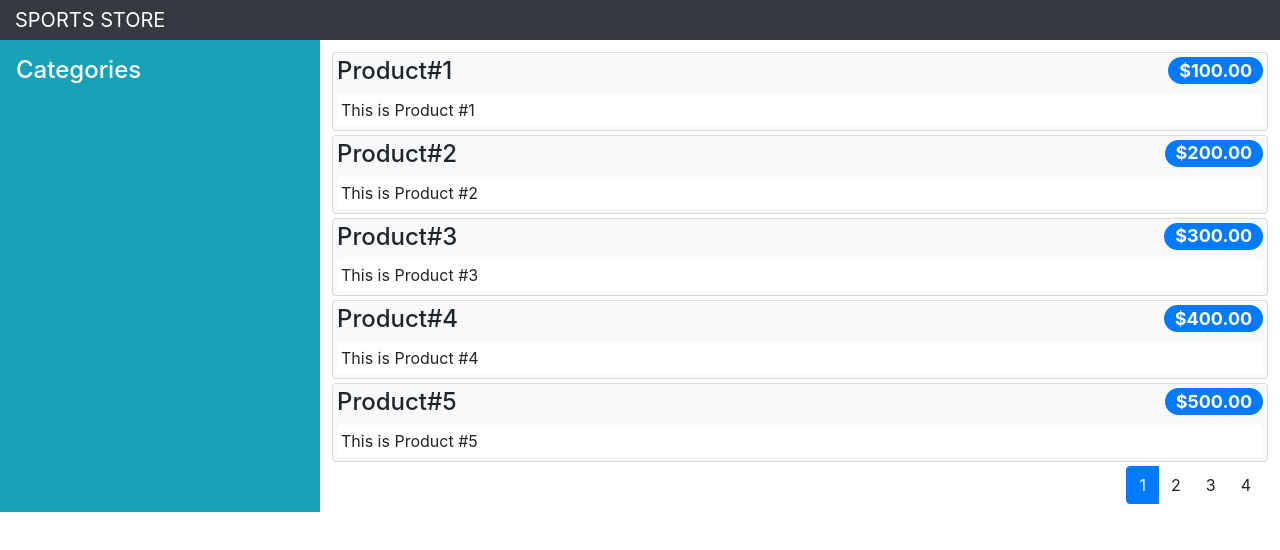
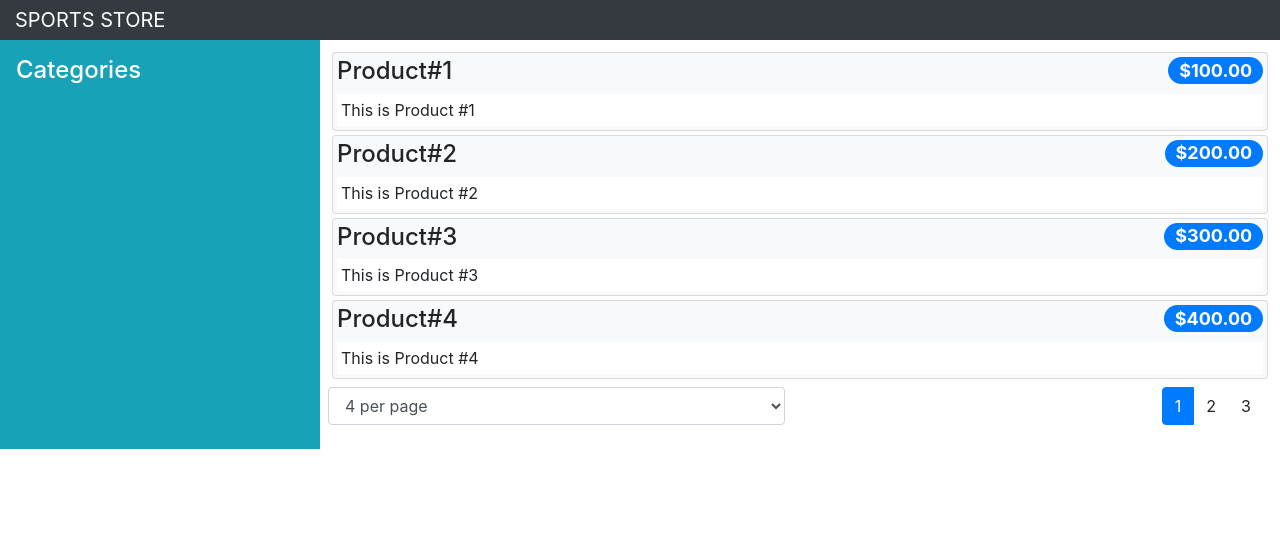
Before and after one commit to lethimo/VueJS, a Vue app in the folder sportstore/: page / in a window 1280 px wide. Shown: the top 550 px of the page. Built offline with nearby package versions, Linux system fonts and the light colour scheme.

Commit message:
Commit 6: change pageSize

```diff
--- a/sportstore/src/components/PageControls.vue
+++ b/sportstore/src/components/PageControls.vue
@@ -1,5 +1,14 @@
 <template>
-    <div v-if="pageCount > 1" class="text-right">
+<div class="row mt-2">
+    <div class="col form-group">
+        <select class="form-control" v-on:change="changePageSize">
+            <option value="4">4 per page</option>
+            <option value="8">8 per page</option>
+            <option value="12">12 per page</option>
+
+        </select>
+    </div>
+    <div class="text-right col">
         <div class="btn-group mx-2">
             <button v-for="i in pageNumbers" v-bind:key="i" class="btn btn-secpmdary"
                 v-bind:class="{ 'btn-primary':i == currentPage }" v-on:click="setCurrentPage(i)" >
@@ -7,6 +16,7 @@
             </button>
         </div>
     </div>
+</div>
 </template>
 
 <script>
@@ -20,7 +30,10 @@
         }
     },
     methods:{
-        ...mapMutations(["setCurrentPage"])
+        ...mapMutations(["setCurrentPage","setPageSize"]),  //changing product page
+        changePageSize($event){
+            this.setPageSize(Number($event.target.value));
+        }
     }
 }
 </script>
--- a/sportstore/src/store/index.js
+++ b/sportstore/src/store/index.js
@@ -3,7 +3,7 @@
 
 Vue.use(Vuex);
 const testData = [];
-for (let i = 1; i <= 20; i++) {
+for (let i = 1; i <= 10; i++) {
     testData.push({
         id: i,
         name: `Product#${i}`,
@@ -19,7 +19,7 @@
         products: testData,
         productsTotal: testData.length,
         currentPage: 1,
-        pageSize: 5
+        pageSize: 4
             //phan trang
     },
     getters: {
@@ -33,7 +33,7 @@
         setCurrentPage(state, page) {
             state.currentPage = page;
         },
-        setPageSixe(state, size) {
+        setPageSize(state, size) {
             state.pageSize = size;
             state.currentPage = 1;
         }
```
